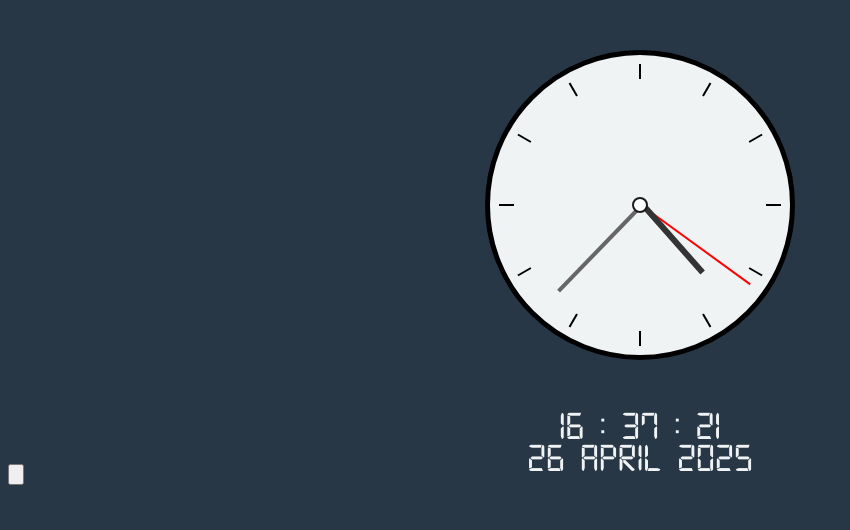
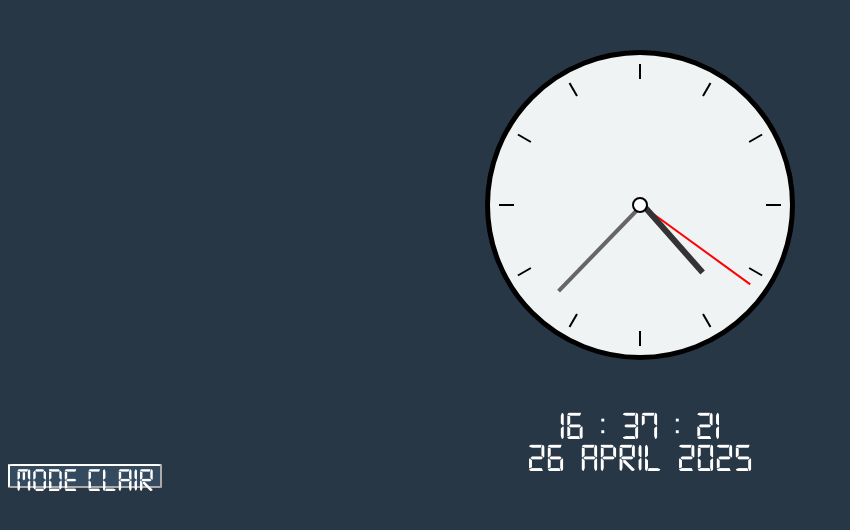
Before and after one commit to MasterAcnolo/Clock, a plain HTML site: page index.html in a window 1280 px wide. Shown: the whole page, without its empty margins (0-850 px from the left). Drawn offline with Linux system fonts and the light colour scheme.

Commit message:
animation et pas que

```diff
--- a/index.html
+++ b/index.html
@@ -6,11 +6,12 @@
     <meta name="viewport" content="width=device-width, initial-scale=1.0">
     <title>Clock</title>
 
-    <link rel="stylesheet" href="src/styles.css">
-    <link rel="stylesheet" href="src/analogclock.css">
-    <link rel="stylesheet" href="src/digitalclock.css">
+    <link rel="stylesheet" href="src/css/styles.css">
+    <link rel="stylesheet" href="src/css/digitalclock.css">
+    <link rel="stylesheet" href="src/css/analogclock.css">
 
-    <script src="script.js"></script>
+    <script src="src/js/clock.js"></script>
+
 </head>
 
 <body onload="call()"> <!-- Lance Automatiquement la fonction de l'horloge -->
@@ -19,9 +20,7 @@
     <div class="Analogique">
 
         <div id="AiguilleSecondes" class="aiguille secondes"></div>
-
         <div id="AiguilleMinutes" class="aiguille minutes"></div>
-
         <div id="AiguilleHeures" class="aiguille heures"></div>
         <div class="dot"></div>
 
@@ -44,18 +43,23 @@
 
         </div>
 
+    </div>
 
+    <div class="Digital">
+        <div class="time">
+
+          <p id="HeuresTexte">Heures</p>
+
+             <p>:</p>
+
+          <p id="MinutesTexte">Minutes</p>
+
+              <p>:</p>
+
+          <p id="SecondesTexte">Secondes</p>
 
         </div>
 
-    <div class="container">
-        <div class="time">
-          <p id="HeuresTexte">Heures</p>
-          <p>:</p>
-          <p id="MinutesTexte">Minutes</p>
-          <p>:</p>
-          <p id="SecondesTexte">Secondes</p>
-        </div>
         <div class="date">
           <p id="Jour">Jour</p>
           <p id="Mois">Mois</p>
@@ -64,12 +68,11 @@
       </div>
 
 
-    <div class="button">
+    <button id="BoutonMode">
+      <p id="textmode"> Mode Clair</p>
+    </button>
 
-      <input type="button">
-
-    </div>
-
+    <script src="src/js/mode.js"></script>
 </body>
 
 </html>
--- a/src/analogclock.css
+++ b/src/css/analogclock.css
@@ -1,13 +1,15 @@
+/* @import url("styles.css"); Inutile car HTML C'est le Goat*/
 
 .Analogique {
   position: relative;
   width: 300px;
   height: 300px;
-  background: #f0f3f4;
+  background: var(--background-clock-color);
   border-radius: 50%;
   margin: 50px auto;
-  border: 5px solid black;
+  border: 5px solid var(--border-color);
 }
+
 
 
 .aiguille {
@@ -21,7 +23,7 @@
 .secondes {
   width: 2px;
   height: 45%;
-  background: red;
+  background: var(--aiguilles-secondes-color);
   transition: transform 0.1s linear;
 }
 
@@ -29,7 +31,7 @@
 .minutes {
   width: 4px;
   height: 40%;
-  background: #666;
+  background: var(--aiguilles-minutes-color);
   transition: transform 0.5s cubic-bezier(0.25, 0.8, 0.25, 1);
 }
 
@@ -37,7 +39,7 @@
 .heures {
   width: 6px;
   height: 30%;
-  background: #333;
+  background: var(--aiguilles-heures-color);
   transition: transform 1s cubic-bezier(0.25, 0.8, 0.25, 1);
 }
 
@@ -49,7 +51,7 @@
   width: 12px;
   height: 12px;
   background: white;
-  border: 2px solid #1b1b1b;
+  border: 2px solid var(--border-color);
   border-radius: 50%;
   transform: translate(-50%, -50%);
 }
@@ -63,11 +65,8 @@
   position: absolute;
   width: 2px;
   height: 15px;
-  background: black;
+  background: var(--trait-color); /*  --trait-color: black; */
   top: 8%;
   left: 50%;
-
   transform-origin: center 940%;
-
-
 }
--- a/src/digitalclock.css
+++ b/src/css/digitalclock.css
@@ -3,7 +3,7 @@
     src: url("digital-7.ttf");
 }
 
-.container {
+.Digital {
     display: flex;
     flex-direction: column;
     align-items: center;
@@ -21,5 +21,5 @@ p {
     margin: 0;
     font-family: Digital;
     font-size: 250%;
-    color: #f0f3f4;
+    color: var(--text-color);
 }
--- /dev/null
+++ b/src/css/styles.css
@@ -0,0 +1,60 @@
+:root{
+
+    /* Thème par Défaut*/
+    --text-color : white;
+    --background-color: #273746;
+
+
+    --background-clock-color: #f0f3f4;
+    --aiguilles-secondes-color: red;
+    --aiguilles-minutes-color:#666;
+    --aiguilles-heures-color: #333;
+    --trait-color: black;
+    --border-color: black;
+
+    --text-button-color: rgb(255, 255, 255);
+    --button-bg-color: #334a5f;
+    --button-border-color: white;
+}
+
+
+html{
+    background: var(--background-color);
+    color: var(--text-color);
+    transition: background-color 0.5s ease, color 0.5s ease;
+  }
+
+.dark-theme{
+
+    --text-color: #273746;
+    --background-color: #0000003d;
+
+    --background-clock-color: #313131;
+    --aiguilles-secondes-color: blue;
+    --aiguilles-minutes-color: #fffbfb;
+    --aiguilles-heures-color: #bb1d1d;
+    --trait-color: #666;
+    --border-color: white;
+
+    --text-button-color: rgb(0, 0, 0);
+    --button-bg-color: #717274;
+    --button-border-color: rgb(0, 0, 0);
+}
+
+#BoutonMode{ /* Box */
+
+
+    border-radius: 3%;
+    background-color: var(--button-bg-color);
+    border-color: var(--button-border-color);
+}
+
+#textmode{ /* Text Mode */
+
+    color: var(--text-button-color);
+}
+
+#BoutonMode:hover{
+    transform: scale(1.1);
+
+}
--- a/script.js
+++ b/src/js/clock.js
@@ -10,7 +10,7 @@ function call() {
         var Heures = temps.getHours();
         var Minutes = temps.getMinutes();
         var Secondes = temps.getSeconds();
-        var Milliseconds = temps.getMilliseconds();
+        // var Milliseconds = temps.getMilliseconds();
 
         const AiguilleSecondes = document.getElementById("AiguilleSecondes");
         const AiguilleMinutes = document.getElementById("AiguilleMinutes");
--- /dev/null
+++ b/src/js/mode.js
@@ -0,0 +1,39 @@
+const toggleButton = document.getElementById("BoutonMode");
+const text = document.getElementById("textmode");
+const html = document.documentElement; // sélectionne <html>
+
+let darkmode = localStorage.getItem("dark-mode");
+
+function enableDarkMode() {
+    html.classList.add('dark-theme');
+    localStorage.setItem("dark-mode", "enabled");
+    console.log("Mode Sombre");
+    text.innerHTML = "Mode Sombre";
+
+}
+
+function disableDarkMode() {
+    html.classList.remove('dark-theme')
+    localStorage.setItem("dark-mode", "disabled");
+    console.log("Mode Clair");
+    text.innerHTML = "Mode Clair";
+
+}
+
+
+if (toggleButton) {
+    if (darkmode === "enabled") {
+        enableDarkMode();
+    }
+
+    toggleButton.addEventListener("click", (e) => {
+        darkmode = localStorage.getItem("dark-mode");
+        if (darkmode === "disabled") {
+            enableDarkMode();
+        } else {
+            disableDarkMode();
+        }
+    });
+} else {
+    console.error("Le bouton BoutonMode est introuvable !");
+}
--- a/src/styles.css
+++ /dev/null
@@ -1,4 +0,0 @@
-html{
-    background: #273746;
-
-}
```
Also changed, not shown: horloge.txt (deleted), src/css/digital-7.ttf (renamed from src/digital-7.ttf). Lines whose indentation alone changed are shown as unchanged.
